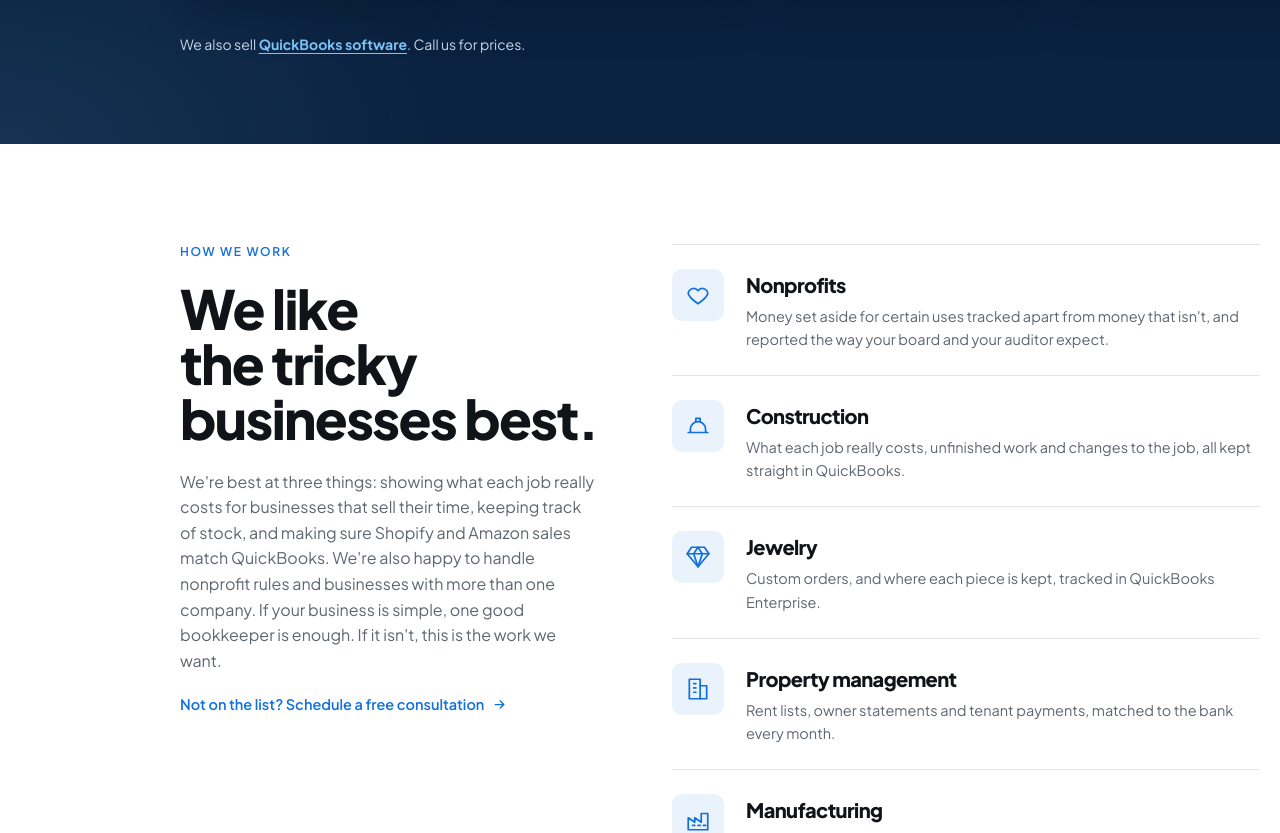
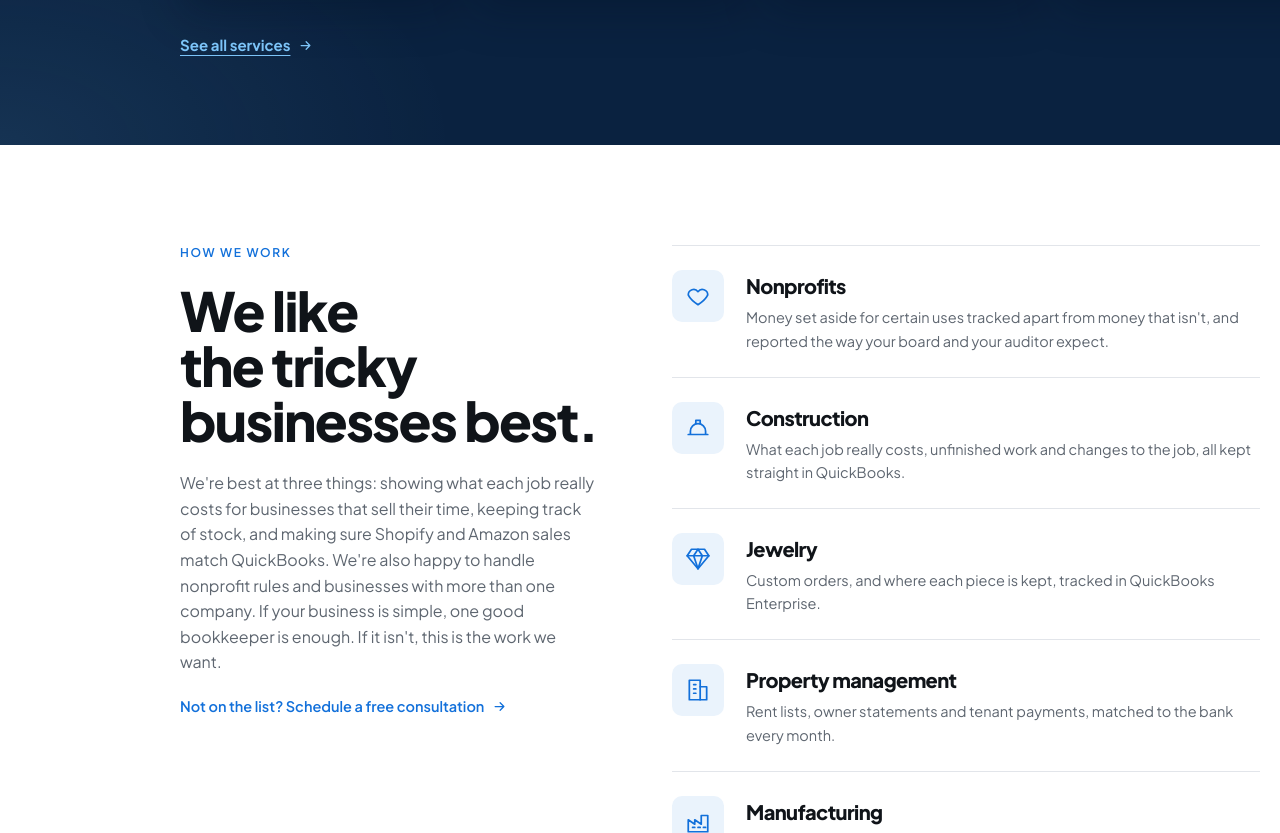
Before and after one commit to GrowthFoundryDigital/mission-website-design, a plain HTML site: page review-site/public/pages/j-desktop.html in a window 1280 px wide. Shown: the part 3768-4601 px from the top of the page. Drawn offline with Linux system fonts and the light colour scheme.

Commit message:
Lane J services: See all services link in place of the software line
Co-Authored-By: Claude Opus 5.5 <noreply@anthropic.com>
Claude-Session: https://claude.ai/code/session_012q93XrfNfbaCMZx9XQwBaN

```diff
--- a/review-site/public/pages/j-desktop.html
+++ b/review-site/public/pages/j-desktop.html
@@ -438,7 +438,7 @@ a.hl:hover svg,a.hl:focus-visible svg{color:#0A2240 !important;transition:transf
 <article class="hv-card" style="flex: 0 0 272px; box-sizing: border-box; background: #7CC4F8; border-radius: 14px; padding: 22px 22px 26px; display: flex; flex-direction: column; gap: 12px; box-shadow: 0 18px 40px rgba(4, 16, 34, 0.28)"><span style="align-self: flex-start; background: #FFFFFF; color: #0A2240; border-radius: 999px; padding: 3px 10px; font-size: 11px; font-weight: 800">Limited availability</span><div style="display: flex; flex-wrap: wrap; align-items: baseline; gap: 4px 12px"><a class="hl" href="#cfo" style="color: #0A2240; font-size: 19px; font-weight: 700; line-height: 1.25; text-underline-offset: 3px"><span class="hl-ink">Fractional CFO</span></a></div><h3 style="margin: 0; font-weight: 600; font-size: 16px; line-height: 1.2; letter-spacing: -0.02em; color: #0A2240">Big decisions</h3><p style="margin: 0; font-size: 13.5px; line-height: 1.55; color: #0A2240">A part-time finance chief for your business, without hiring one full-time. Our managing partner leads this.</p></article>
 <span aria-hidden="true" style="flex: 0 0 max(40px, (100vw - 1160px) / 2)"></span>
 </div>
-<p style="margin: 0; font-size: 14px; color: #C9D6E8">We also sell <a class="hl" href="#products" style="font-weight: 700; color: #7CC4F8; text-underline-offset: 3px"><span class="hl-ink">QuickBooks software</span></a>. Call us for prices.</p>
+<div><a class="hv-arrow hl" href="#services" style="display: inline-flex; align-items: center; gap: 8px; font-size: 15px; font-weight: 700; color: #7CC4F8; text-underline-offset: 4px"><span class="hl-ink">See all services</span><svg width="15" height="15" viewBox="0 0 24 24" fill="none" stroke="currentColor" stroke-width="2" stroke-linecap="round" stroke-linejoin="round" aria-hidden="true"><path d="M5 12h14M13 6l6 6-6 6"></path></svg></a></div>
 </div>
 </section>
 
```
Also changed, not shown: review-site/public/pages/j-mobile.html (+1 -0 lines), 1 other file.
